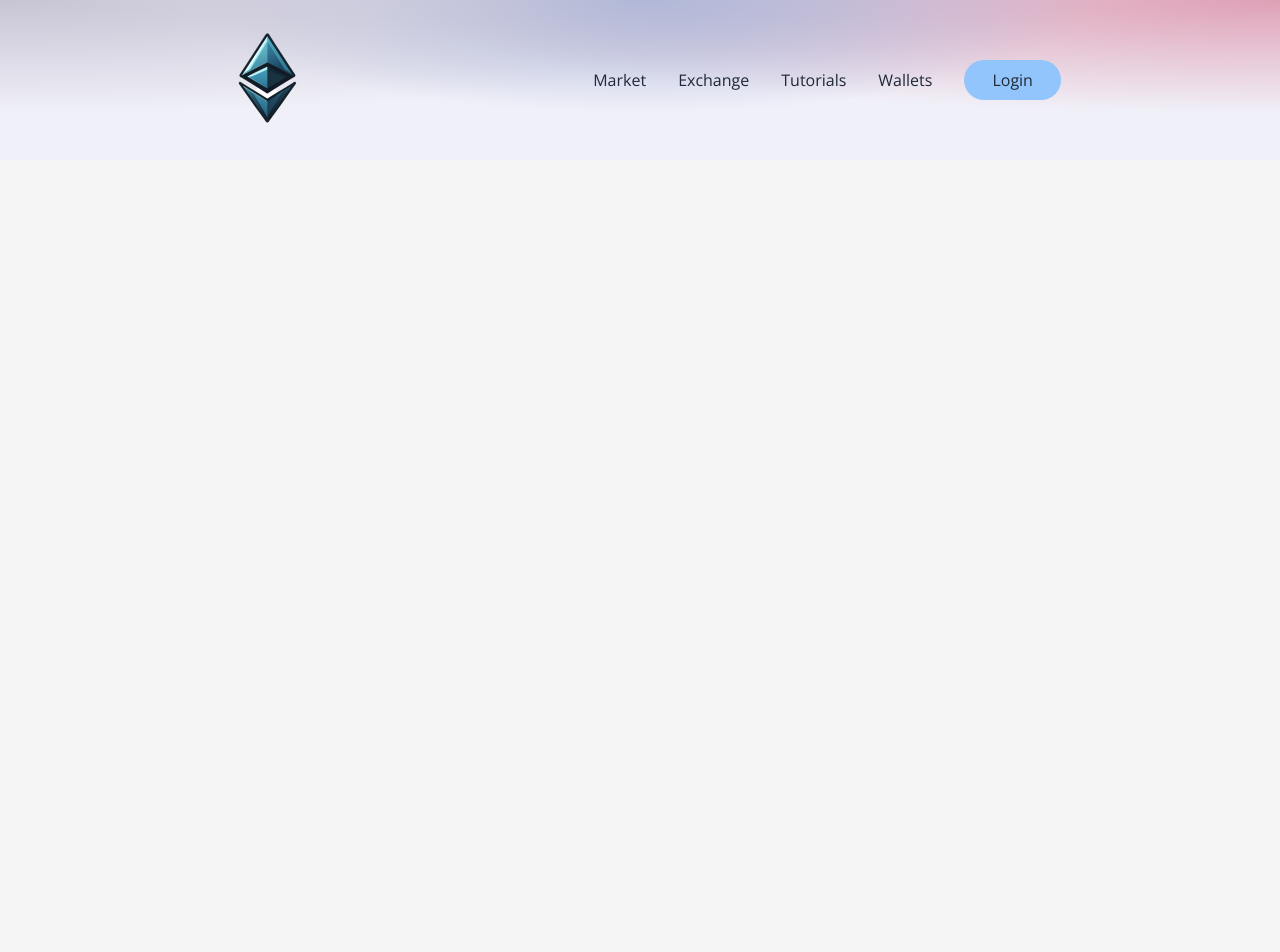
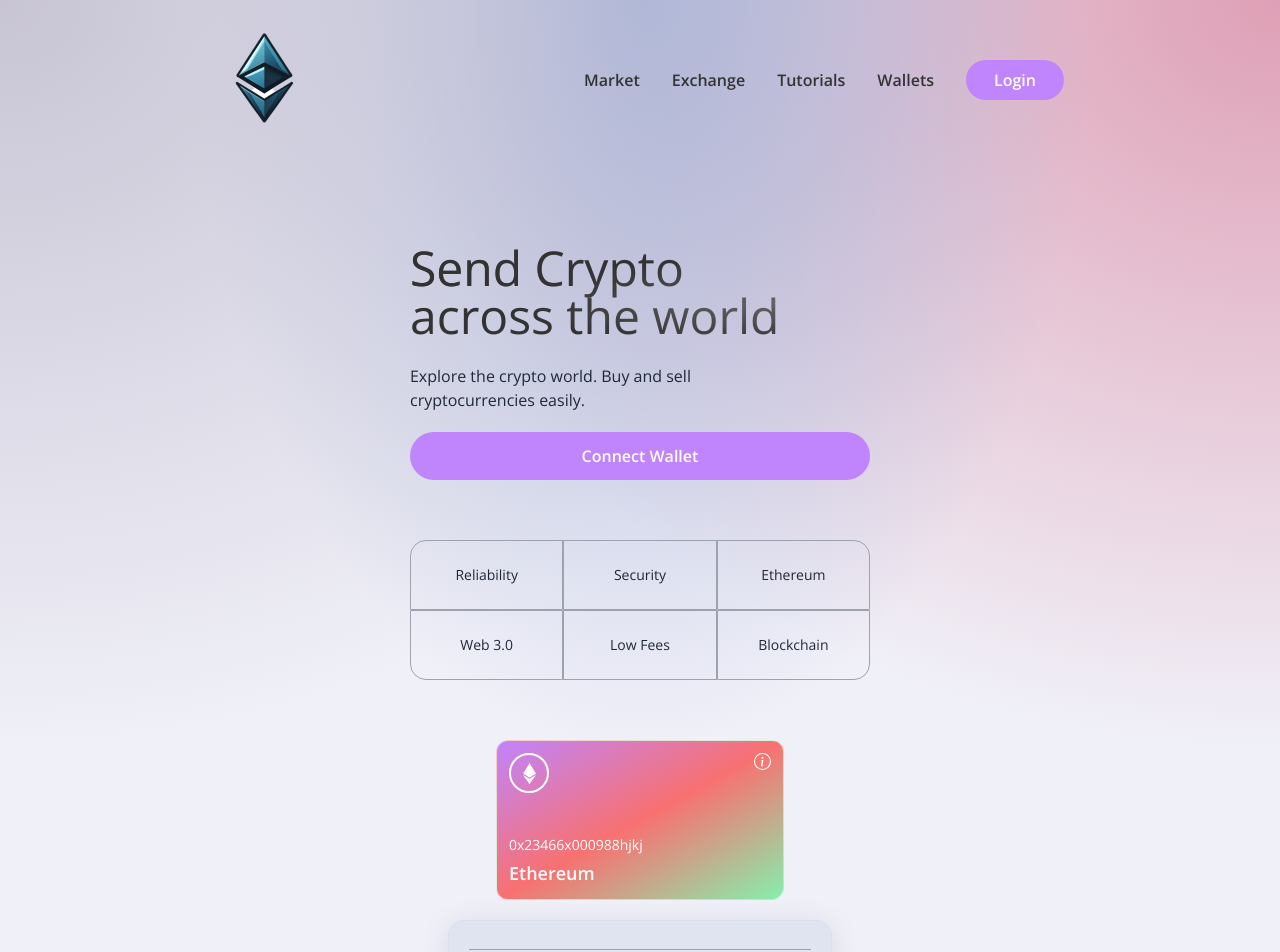
Before and after one commit to diebraga/web-3-transactions, a React (Vite) app in the folder client/: page / in a window 1280 px wide. Shown: the top 952 px of the page. Before the commit the page ends 800 px from the top, so only its background shows below. Built offline with nearby package versions, Linux system fonts and the light colour scheme.

Commit message:
welcome init

```diff
--- /dev/null
+++ b/client/src/components/CreditCard.tsx
@@ -0,0 +1,22 @@
+import { FC } from "react";
+import { BsInfoCircle } from "react-icons/bs";
+import { SiEthereum } from "react-icons/si";
+
+export const CreditCard: FC = () => {
+  return (
+    <div className="p-3 flex justify-end items-start flex-col rounded-xl h-40 sm:w-72 w-full my-5 bg-gradient-to-br from-purple-400 via-red-400 to-green-300 white-glassmorphism">
+      <div className="flex justify-between flex-col w-full h-full">
+        <div className="flex justify-between items-start">
+          <div className="w-10 h-10 rounded-full border-2 border-white flex justify-center items-center">
+            <SiEthereum fontSize={21} color="#fff" />
+          </div>
+          <BsInfoCircle fontSize={17} color="#fff" />
+        </div>
+        <div>
+          <p className="text-white font-light text-sm">0x23466x000988hjkj</p>
+          <p className="text-white font-semibold text-lg mt-1">Ethereum</p>
+        </div>
+      </div>
+    </div>
+  );
+};
--- /dev/null
+++ b/client/src/components/FeaturesGrid.tsx
@@ -0,0 +1,17 @@
+import { FC } from "react";
+
+export const FeaturesGrid: FC = () => {
+  const companyCommonStyles =
+    "min-h-[70px] sm:px-0 px-2 sm:min-w-[120px] flex justify-center items-center border-[0.5px] border-gray-400 text-sm font-light text-gray-800";
+
+  return (
+    <div className="grid sm:grid-cols-3 grid-cols-2 w-full mt-10">
+      <div className={`rounded-tl-2xl ${companyCommonStyles}`}>Reliability</div>
+      <div className={companyCommonStyles}>Security</div>
+      <div className={`sm:rounded-tr-2xl ${companyCommonStyles}`}>Ethereum</div>
+      <div className={`sm:rounded-bl-2xl ${companyCommonStyles}`}>Web 3.0</div>
+      <div className={companyCommonStyles}>Low Fees</div>
+      <div className={`rounded-br-2xl ${companyCommonStyles}`}>Blockchain</div>
+    </div>
+  );
+};
--- /dev/null
+++ b/client/src/components/FormInput.tsx
@@ -0,0 +1,25 @@
+import { ChangeEvent, FC } from "react";
+
+type FormInputType = {
+  placeholder: string;
+  name: string;
+  type: string;
+  value: string;
+  handleChange: (e: ChangeEvent<HTMLInputElement>, name: string) => void;
+};
+export const FormInput: FC<FormInputType> = ({
+  placeholder,
+  name,
+  type,
+  value,
+  handleChange,
+}) => (
+  <input
+    placeholder={placeholder}
+    type={type}
+    step="0.0001"
+    value={value}
+    onChange={(e) => handleChange(e, name)}
+    className="my-2 w-full rounded-sm p-2 outline-none bg-transparent text-gray-800 border-none text-sm white-glassmorphism"
+  />
+);
--- a/client/src/components/Navbar.tsx
+++ b/client/src/components/Navbar.tsx
@@ -2,7 +2,7 @@
 import Logo from "../../images/logo.png";
 import { HiMenuAlt4 } from "react-icons/hi";
 import { AiOutlineClose } from "react-icons/ai";
-import { NavbarItems } from "./NavbarItems";
+import { NavbarItems } from ".";
 
 export const Navbar: FC = () => {
   const [isOpenMenu, setIsOpenMenu] = useState(false);
@@ -12,11 +12,11 @@
       <div className="md:flex-[0.5] flex-initial justify-center items-center">
         <img src={Logo} alt="logo" className="w-32 cursor-pointer" />
       </div>
-      <ul className="text-gray-800 md:flex hidden list-none flex-row justify-between items-center flex-initial">
+      <ul className="font-semibold md:flex hidden list-none flex-row justify-between items-center flex-initial">
         {navItems.map((item) => (
           <NavbarItems key={item} title={item} />
         ))}
-        <li className="bg-blue-300 py-2 px-7 mx-4 rounded-full cursor-pointer hover:bg-blue-400">
+        <li className="bg-purple-400 py-2 px-7 mx-4 rounded-full text-white cursor-pointer hover:bg-purple-500">
           Login
         </li>
       </ul>
--- a/client/src/components/Welcome.tsx
+++ b/client/src/components/Welcome.tsx
@@ -1,5 +1,55 @@
+import { CreditCard, FeaturesGrid, Loader } from ".";
 import { FC } from "react";
 
 export const Welcome: FC = () => {
-  return <></>;
+  const handleSubmit = () => {};
+
+  return (
+    <div className="flex w-full justify-center items-center">
+      <div className="flex mf:flex-row flex-col items-start justify-between md:p-20 py-12 px-4">
+        <div className="flex flex-1 justify-start items-start flex-col mf:mr-10">
+          <h1 className="text-3xl sm:text-5xl text-gray-900 text-gradient py-1">
+            Send Crypto <br /> across the world
+          </h1>
+          <p className="text-left mt-5 text-gray-800 font-light md:w-9/12 w-11/12 text-base">
+            Explore the crypto world. Buy and sell cryptocurrencies easily.
+          </p>
+          <button
+            type="button"
+            // onClick={connectWallet}
+            className="flex flex-row justify-center items-center my-5 bg-purple-400 p-3 rounded-full cursor-pointer hover:bg-purple-500 w-full"
+          >
+            <p className="text-white text-base font-semibold">Connect Wallet</p>
+          </button>
+
+          <FeaturesGrid />
+        </div>
+
+        <div className="flex flex-col flex-1 items-center justify-start w-full mf:mt-0 mt-10">
+          <CreditCard />
+
+          <div className="p-5 sm:w-96 w-full flex flex-col justify-start items-center blue-glassmorphism">
+            {/* <Input placeholder="Address To" name="addressTo" type="text" handleChange={handleChange} />
+            <Input placeholder="Amount (ETH)" name="amount" type="number" handleChange={handleChange} />
+            <Input placeholder="Keyword (Gif)" name="keyword" type="text" handleChange={handleChange} />
+            <Input placeholder="Enter Message" name="message" type="text" handleChange={handleChange} />
+ */}
+            <div className="h-[1px] w-full bg-gray-400 my-2" />
+
+            {/* {true ? (
+              <Loader />
+            ) : (
+              <button
+                type="button"
+                onClick={handleSubmit}
+                className="text-gray-800 w-full mt-2 border-[1px] p-2 border-[#3d4f7c] hover:bg-[#3d4f7c] rounded-full cursor-pointer"
+              >
+                Send now
+              </button>
+            )} */}
+          </div>
+        </div>
+      </div>
+    </div>
+  );
 };
--- a/client/src/components/index.ts
+++ b/client/src/components/index.ts
@@ -4,3 +4,6 @@
 export { Services } from "./Services";
 export { Transactions } from "./Transactions";
 export { Welcome } from "./Welcome";
+export { NavbarItems } from "./NavbarItems";
+export { FeaturesGrid } from "./FeaturesGrid";
+export { CreditCard } from "./CreditCard";
```
